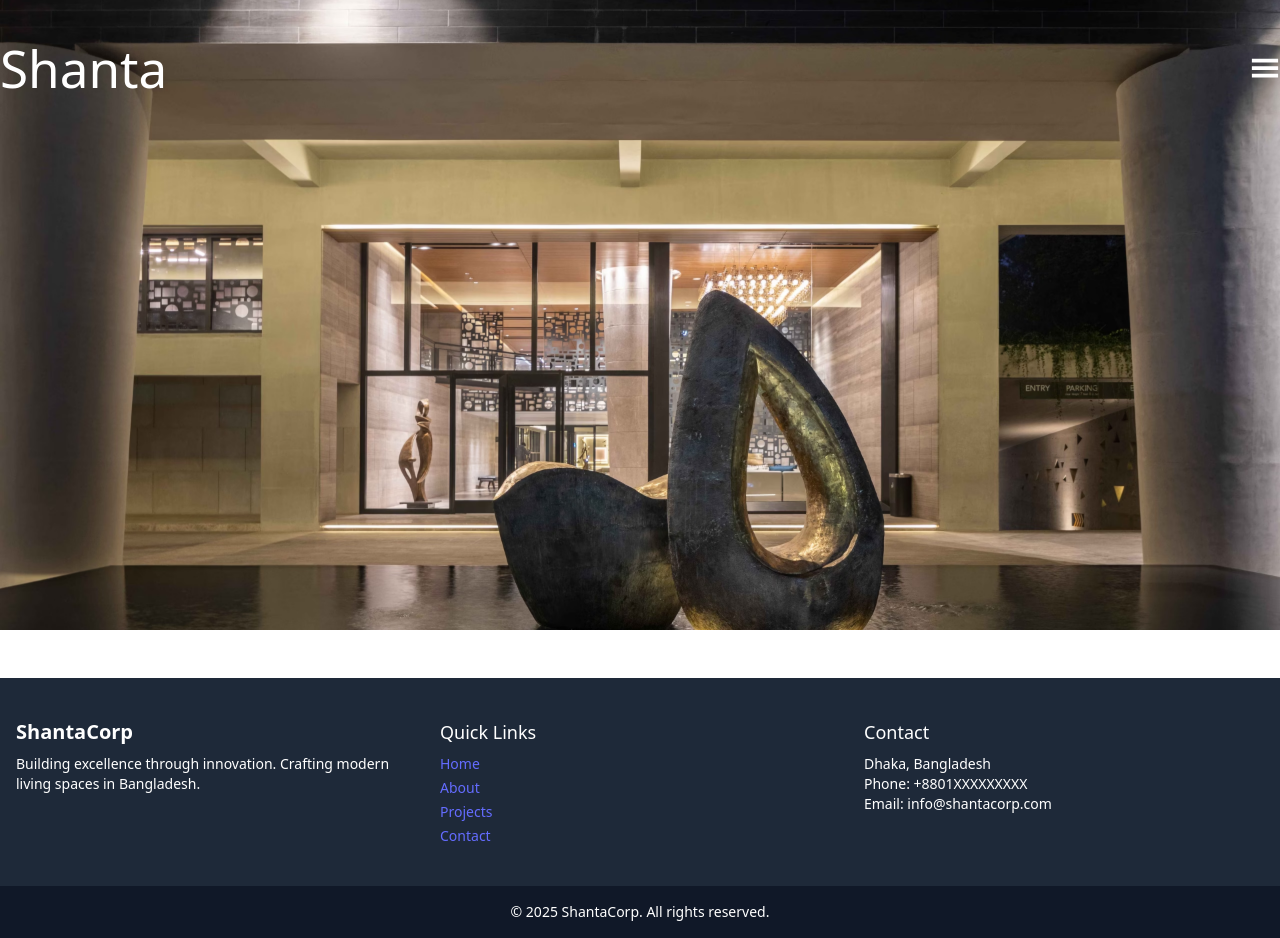
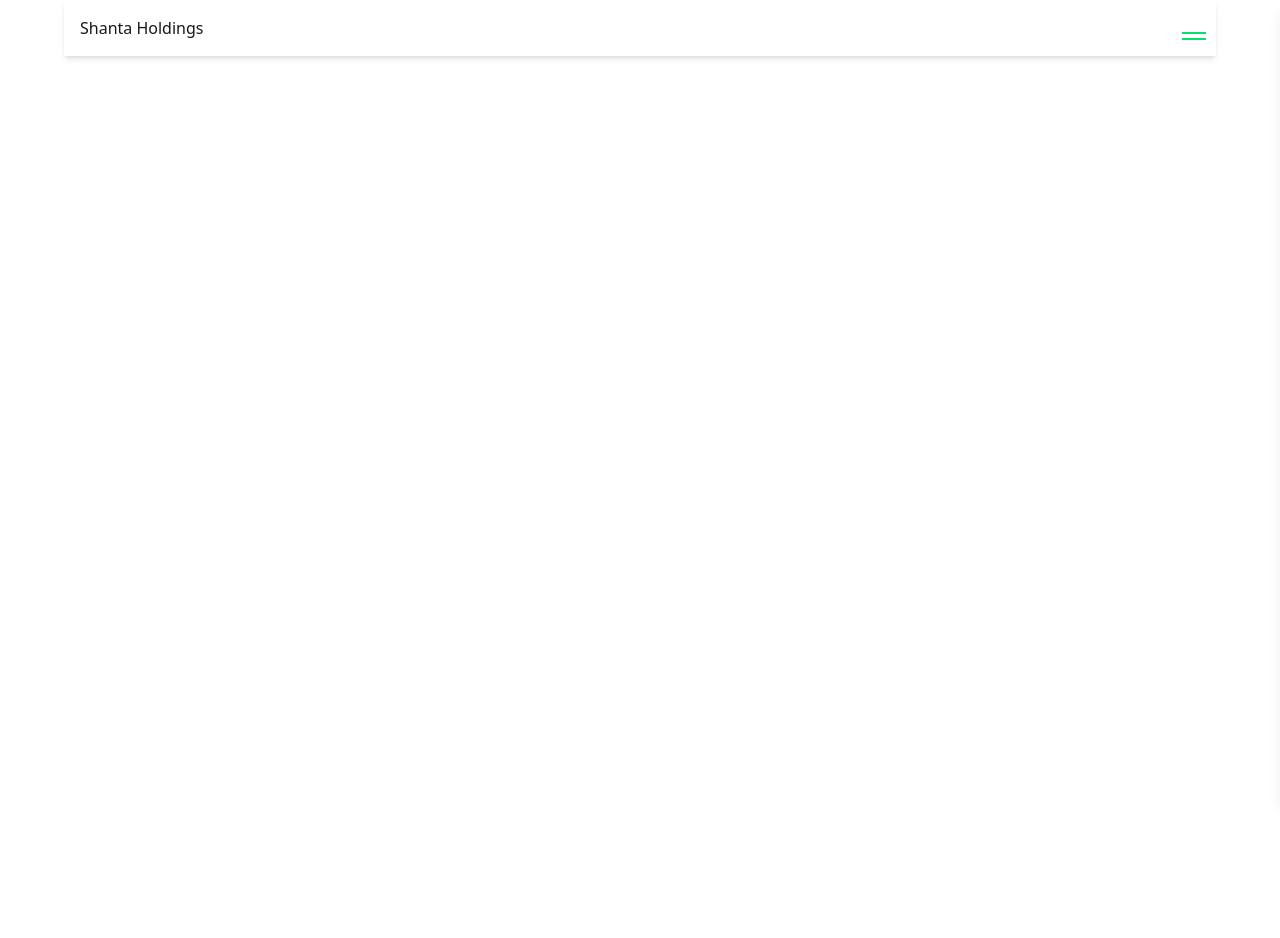
Before and after one commit to Mustazir/House-Holding-Web, a React (Vite) app: page / in a window 1280 px wide. After the commit the page ends 800 px from the top, so only its background shows below. Built offline with nearby package versions, Linux system fonts and the light colour scheme.

Commit message:
toggle navebar

```diff
--- a/package.json
+++ b/package.json
@@ -24,7 +24,7 @@
     "@types/react": "^19.1.2",
     "@types/react-dom": "^19.1.2",
     "@vitejs/plugin-react": "^4.4.1",
-    "daisyui": "^5.0.38",
+    "daisyui": "^5.0.40",
     "eslint": "^9.25.0",
     "eslint-plugin-react-hooks": "^5.2.0",
     "eslint-plugin-react-refresh": "^0.4.19",
--- a/src/App.css
+++ b/src/App.css
@@ -1,45 +1,2 @@
 @plugin "daisyui";
 @import "tailwindcss";
-
-#root {
-  max-width: 1280px;
-  margin: 0 auto;
-  padding: 2rem;
-  text-align: center;
-}
-
-.logo {
-  height: 6em;
-  padding: 1.5em;
-  will-change: filter;
-  transition: filter 300ms;
-}
-.logo:hover {
-  filter: drop-shadow(0 0 2em #646cffaa);
-}
-.logo.react:hover {
-  filter: drop-shadow(0 0 2em #61dafbaa);
-}
-
-@keyframes logo-spin {
-  from {
-    transform: rotate(0deg);
-  }
-  to {
-    transform: rotate(360deg);
-  }
-}
-
-@media (prefers-reduced-motion: no-preference) {
-  a:nth-of-type(2) .logo {
-    animation: logo-spin infinite 20s linear;
-  }
-}
-
-.card {
-  padding: 2em;
-}
-
-.read-the-docs {
-  color: #888;
-}
--- a/src/App.jsx
+++ b/src/App.jsx
@@ -8,8 +8,7 @@ function App() {
     <>
       <div className=" ">
         <Navbar />
-        <Hero></Hero>
-        <Footer />
+
       </div>
     </>
   );
--- a/src/components/Navbar.jsx
+++ b/src/components/Navbar.jsx
@@ -1,20 +1,17 @@
 import React from "react";
 import { GiHamburgerMenu } from "react-icons/gi";
+import HamburgerMenu from "./Shared/HamburgerMenu";
 
 const Navbar = () => {
   return (
-    <div className="mx-auto">
-      <nav className="absolute top-0 left-0 w-full pt-10 text-white z-10">
-        <div className="container">
-          <div className="flex justify-between items-center">
-            <h1>Shanta</h1>
-            <div>
-              <GiHamburgerMenu className="text-3xl cursor-pointer"></GiHamburgerMenu>
-            </div>
-          </div>
-        </div>
-      </nav>
+    <>
+   <nav className="flex justify-between mx-auto items-center w-[90%] p-4 shadow-md">
+    <div>Shanta Holdings</div>
+    <div>
+      <HamburgerMenu></HamburgerMenu>
     </div>
+   </nav>
+   </>
   );
 };
 
--- /dev/null
+++ b/src/components/Shared/HamburgerMenu.jsx
@@ -0,0 +1,70 @@
+import { useState } from "react";
+
+export default function HamburgerMenu() {
+  const [isOpen, setIsOpen] = useState(false);
+
+  const toggleMenu = () => setIsOpen(!isOpen);
+
+  return (
+    <div className="relative w-full">
+      {/* Hamburger + Close with transition */}
+      <div
+        className={`flex items-center fixed top-4 transition-all duration-300 z-50 ${
+          isOpen ? "right-8" : "right-4"
+        }`}
+      >
+        <button
+          onClick={toggleMenu}
+          className="flex items-center gap-2 transition-all duration-300"
+        >
+          {/* Icon Lines */}
+          <div className="flex flex-col justify-center items-center w-10 h-10 gap-1 relative">
+            <span
+              className={`h-0.5 w-6 bg-green-400 transition-all duration-300 ${
+                isOpen ? "rotate-45 translate-y-1 absolute" : ""
+              }`}
+            ></span>
+            <span
+              className={`h-0.5 w-6 bg-green-400 transition-all duration-300 ${
+                isOpen ? "-rotate-45 -translate-y-1 absolute" : ""
+              }`}
+            ></span>
+          </div>
+
+          {/* Close Text Slide-in */}
+          <span
+            className={`text-green-600 font-semibold text-base transform-transition-all duration-300  ${
+              isOpen
+                ? "opacity-100 translate-x-0"
+                : "opacity-0 -translate-x-4 pointer-events-none"
+            }`}
+          >
+            Close
+          </span>
+        </button>
+      </div>
+
+      {/* Slide-in Navigation (right) */}
+      <div
+        className={`fixed top-0 right-0 h-full w-2/3 max-w-xs bg-white shadow-lg transition-transform duration-300 z-40 ${
+          isOpen ? "translate-x-0" : "translate-x-full"
+        }`}
+      >
+        <ul className="p-6 space-y-4">
+          <li><a href="#" className="text-lg font-semibold">Home</a></li>
+          <li><a href="#" className="text-lg font-semibold">About</a></li>
+          <li><a href="#" className="text-lg font-semibold">Services</a></li>
+          <li><a href="#" className="text-lg font-semibold">Contact</a></li>
+        </ul>
+      </div>
+
+      {/* Overlay */}
+      {isOpen && (
+        <div
+          onClick={toggleMenu}
+          className="fixed inset-0 bg-black/30 z-30 transition-opacity duration-300"
+        />
+      )}
+    </div>
+  );
+}
--- a/src/index.css
+++ b/src/index.css
@@ -1,71 +1,2 @@
 @import "tailwindcss";
-
-
-:root {
-  font-family: system-ui, Avenir, Helvetica, Arial, sans-serif;
-  line-height: 1.5;
-  font-weight: 400;
-
-  color-scheme: light dark;
-  color: rgba(255, 255, 255, 0.87);
-  background-color: #242424;
-
-  font-synthesis: none;
-  text-rendering: optimizeLegibility;
-  -webkit-font-smoothing: antialiased;
-  -moz-osx-font-smoothing: grayscale;
-}
-
-a {
-  font-weight: 500;
-  color: #646cff;
-  text-decoration: inherit;
-}
-a:hover {
-  color: #535bf2;
-}
-
-body {
-  margin: 0;
-  display: flex;
-  place-items: center;
-  min-width: 320px;
-  min-height: 100vh;
-}
-
-h1 {
-  font-size: 3.2em;
-  line-height: 1.1;
-}
-
-button {
-  border-radius: 8px;
-  border: 1px solid transparent;
-  padding: 0.6em 1.2em;
-  font-size: 1em;
-  font-weight: 500;
-  font-family: inherit;
-  background-color: #1a1a1a;
-  cursor: pointer;
-  transition: border-color 0.25s;
-}
-button:hover {
-  border-color: #646cff;
-}
-button:focus,
-button:focus-visible {
-  outline: 4px auto -webkit-focus-ring-color;
-}
-
-@media (prefers-color-scheme: light) {
-  :root {
-    color: #213547;
-    background-color: #ffffff;
-  }
-  a:hover {
-    color: #747bff;
-  }
-  button {
-    background-color: #f9f9f9;
-  }
-}
+@plugin "daisyui";
--- a/vite.config.js
+++ b/vite.config.js
@@ -5,6 +5,6 @@ import tailwindcss from '@tailwindcss/vite'
 
 // https://vite.dev/config/
 export default defineConfig({
-  plugins: [react(), tailwindcss(),
+  plugins: [react(), tailwindcss()
   ],
 })
```
Also changed, not shown: 1 other file (tests, documents, lock files or other folders).
